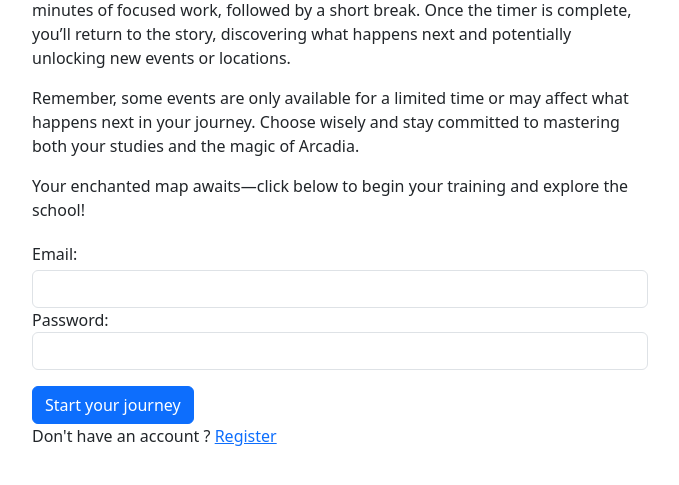
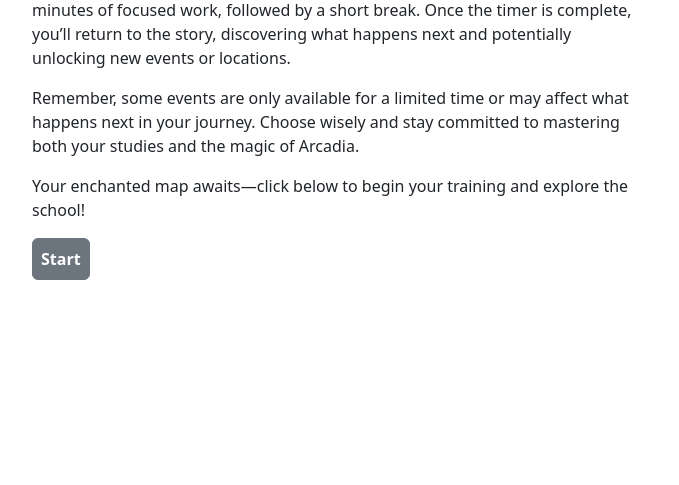
Before and after one commit to TimoH447/master-o-meter, a Django app: page /pomo/intro/ in a window 1280 px wide. Shown: the part 288-773 px from the top of the page, without its empty margins (300-979 px from the left). Run offline with Django 5.2, Linux system fonts and the light colour scheme; some libraries are stand-ins or nearby versions.

Commit message:
auto login user after they sign up, and remove signup from introduction

```diff
--- a/webapp/pomo/templates/pomo/intro.html
+++ b/webapp/pomo/templates/pomo/intro.html
@@ -3,7 +3,7 @@
   <head>
     <meta charset="utf-8">
     <meta name="viewport" content="width=device-width, initial-scale=1">
-    <title>Bootstrap demo</title>
+    <title>Introduction</title>
     <link href="https://cdn.jsdelivr.net/npm/bootstrap@5.3.2/dist/css/bootstrap.min.css"
           rel="stylesheet"
           integrity="sha384-T3c6CoIi6uLrA9TneNEoa7RxnatzjcDSCmG1MXxSR1GAsXEV/Dwwykc2MPK8M2HN"
@@ -31,19 +31,7 @@
       <p>
         Your enchanted map awaits—click below to begin your training and explore the school!
       </p>
-        <form action="{% url 'login' %}" method="POST">
-          {% csrf_token %}
-            <div class="form-group lh-lg">
-                <label for="email">Email:</label>
-                <input type="text" id="email" name="email" class="form-control" required>
-            </div>
-            <div class="form-group">
-                <label for="password">Password:</label>
-                <input type="password" id="password" name="password" class="form-control" required>
-            </div>
-            <input type="submit" value="Start your journey" class="btn btn-primary mt-3 text-center">
-          <p>Don't have an account ? <a href="{% url 'signup' %}">Register</a></p>
-        </form>
+      <a class="btn btn-secondary p-2 fw-bold" href="{% url 'game' %}">Start</a>
     </div>
     <script src="https://cdn.jsdelivr.net/npm/bootstrap@5.3.2/dist/js/bootstrap.bundle.min.js"
             integrity="sha384-C6RzsynM9kWDrMNeT87bh95OGNyZPhcTNXj1NW7RuBCsyN/o0jlpcV8Qyq46cDfL"
--- a/webapp/pomo/views.py
+++ b/webapp/pomo/views.py
@@ -487,23 +487,7 @@ def login(request):
         return render(request, 'pomo/login.html')
 
 def intro(request):
-    if request.method == "POST":
-        email = request.POST['email']
-        password = request.POST['password']
-        if User.objects.filter(username=email).exists():
-            user = auth.authenticate(username=email, password=password)
-            print(user)
-            if user is not None:
-                auth.login(request, user)
-                return redirect('game')
-            else:
-                messages.error(request, 'Invalid credentials')
-                return redirect("intro")
-        else:
-            messages.info(request, "Invalid email or password")
-            return redirect('intro')
-    else:
-        return render(request, 'pomo/intro.html')
+    return render(request, 'pomo/intro.html')
 
 def signup(request):
     if request.method == 'POST':
@@ -523,6 +507,7 @@ def signup(request):
             print(user)
             print("User registered Successfully")
             user.save()
+            auth.login(request,user)
             return redirect('intro')
     else:
         return render(request, 'pomo/signup.html')
```
Also changed, not shown: webapp/db.sqlite3. Lines whose indentation alone changed are shown as unchanged.
